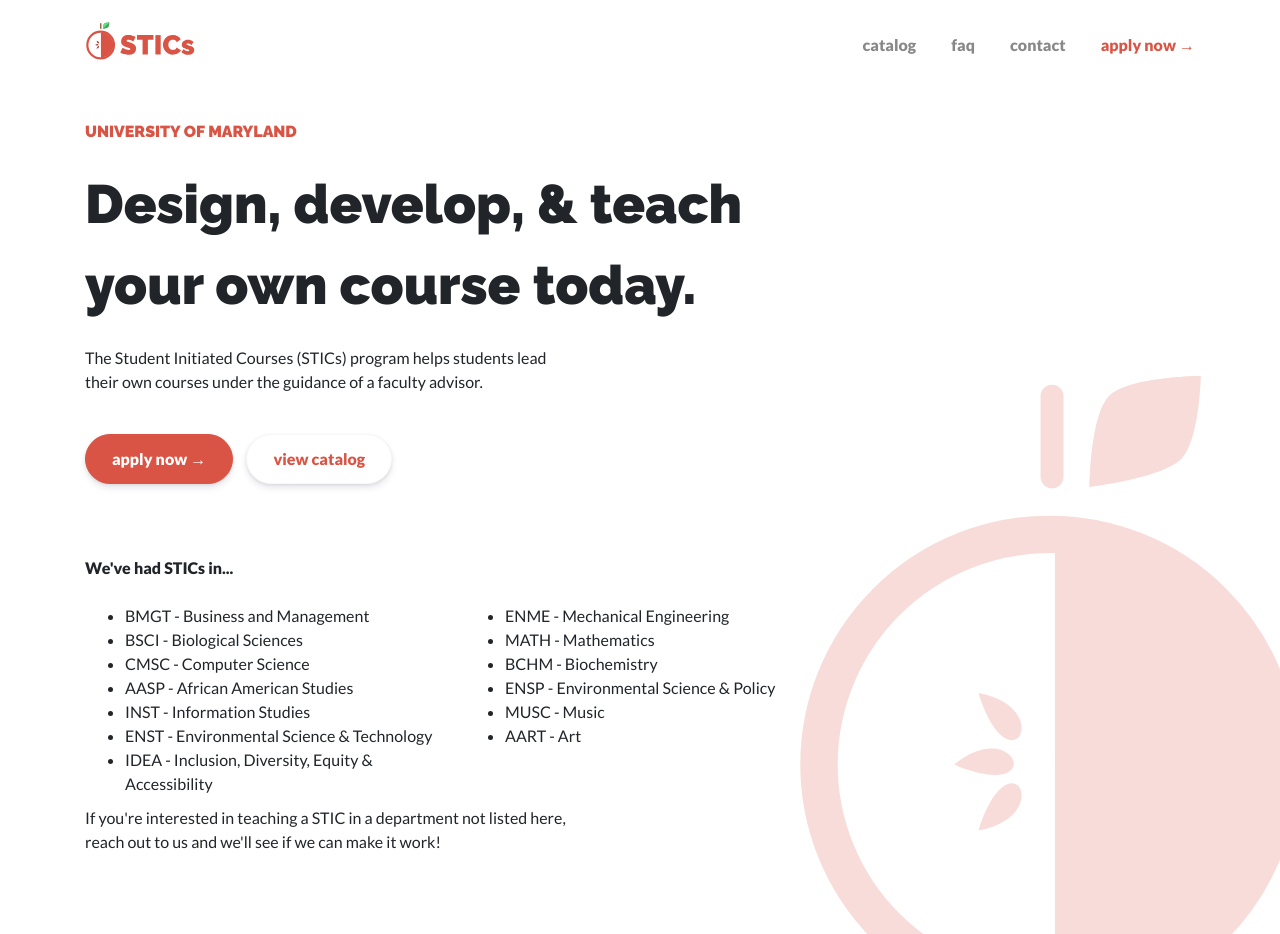
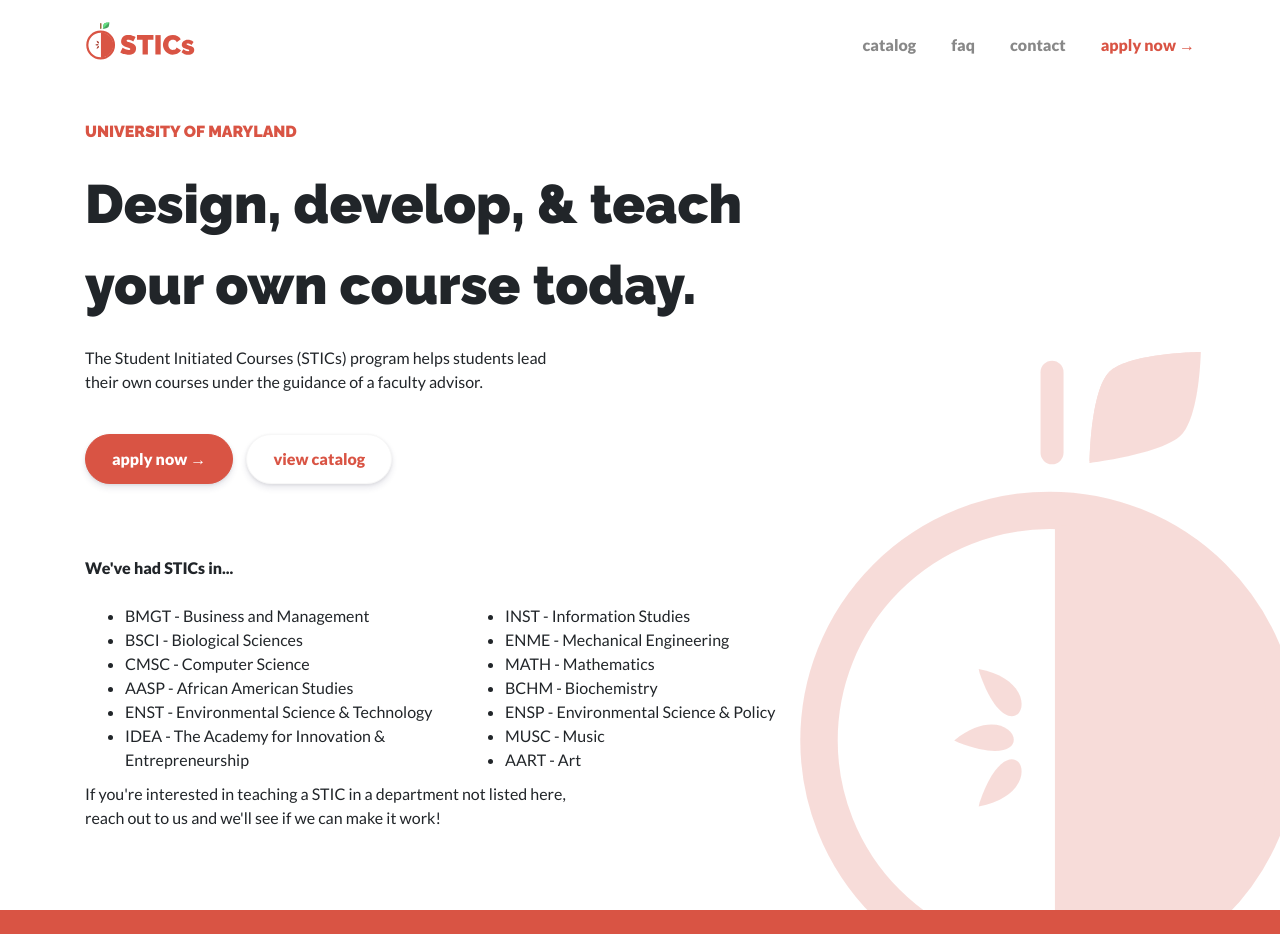
Before and after one commit to UMD-CS-STICs/UMD-CS-STICs.github.io, a website: page index.html in a window 1280 px wide. Shown: the top 934 px of the page. Drawn offline with nearby package versions, Linux system fonts and the light colour scheme.

Commit message:
Fixes IDEA listing

```diff
--- a/index.html
+++ b/index.html
@@ -99,14 +99,14 @@
 	    <li>BSCI - Biological Sciences</li>
 	    <li>CMSC - Computer Science</li>
 	    <li>AASP - African American Studies</li>
-	    <li>INST - Information Studies</li>
 	    <li>ENST - Environmental Science & Technology</li>
-	    <li>IDEA - Inclusion, Diversity, Equity & Accessibility</li>
+	    <li>IDEA - The Academy for Innovation & Entrepreneurship</li>
 	  </ul>
 	</div>
 
 	<div class="col-md-4">
 	  <ul>
+	    <li>INST - Information Studies</li>
 	    <li>ENME - Mechanical Engineering</li>
 	    <li>MATH - Mathematics</li>
 	    <li>BCHM - Biochemistry</li>
```
